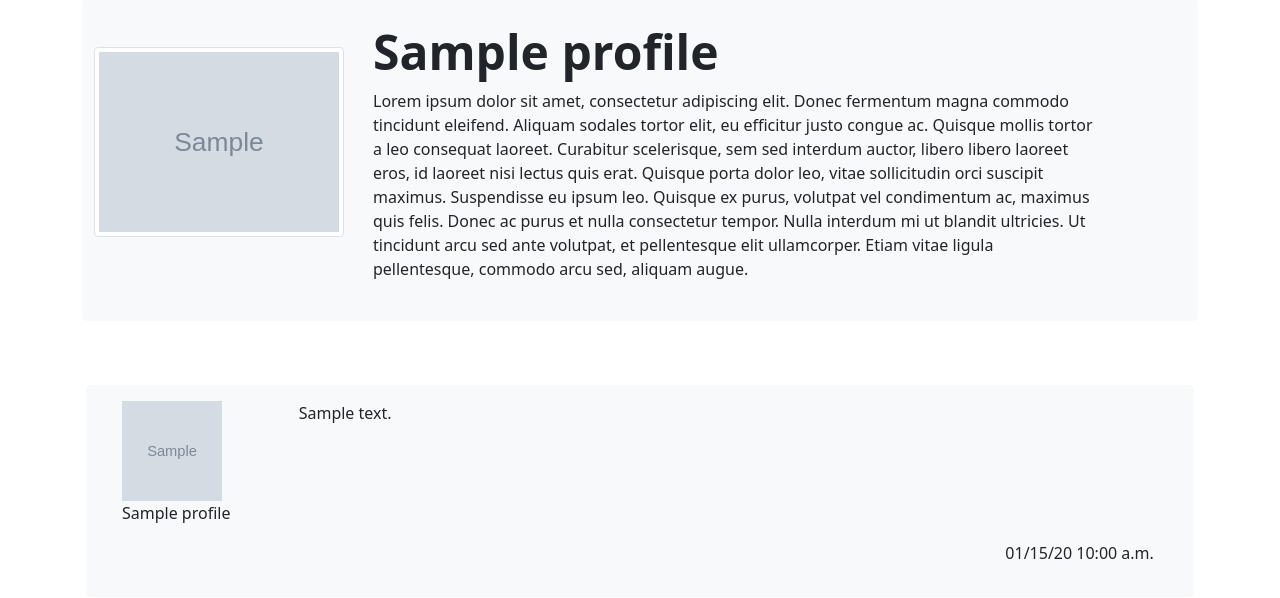
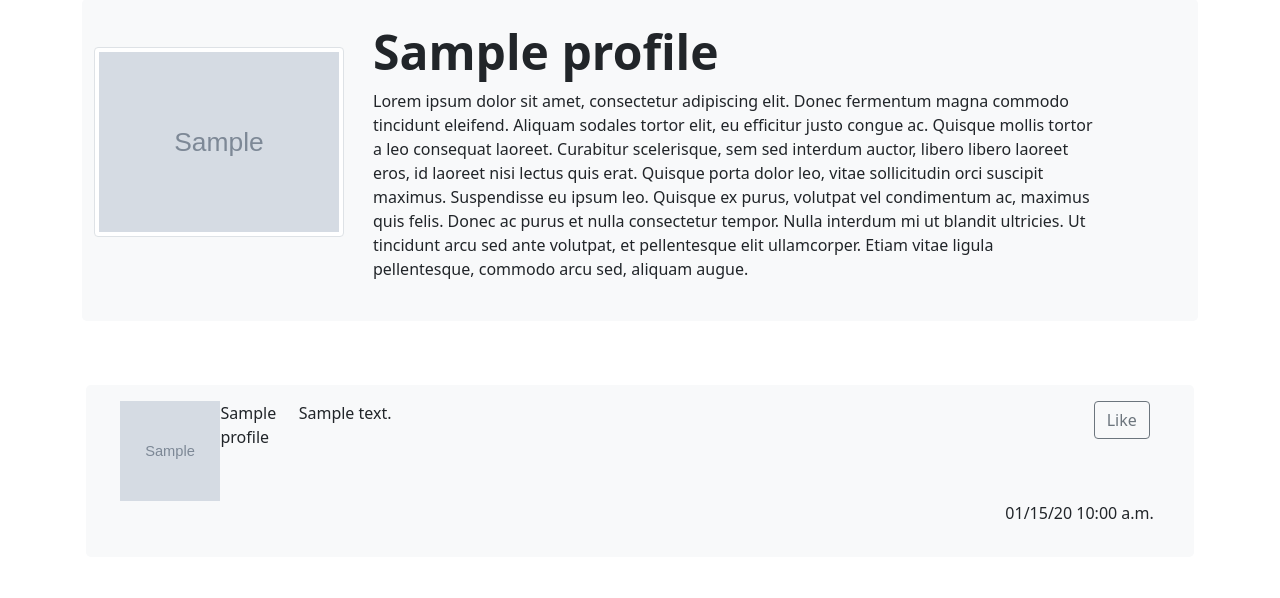
Before and after one commit to RCoff/pet-social-network, a Django app: template interface/templates/account/profile.html in a window 1280 px wide. Shown: the part 105-703 px from the top of the page. Run offline with Django 3.2, Linux system fonts and the light colour scheme; the template is opened without the code that fills it: most values are stand-ins (such as "Sample title", 1, 10 or a date in 2020); grey boxes marked "Sample" are stand-in pictures.

Commit message:
Align thumbnail and add placeholder like button

```diff
--- a/interface/templates/account/profile.html
+++ b/interface/templates/account/profile.html
@@ -41,7 +41,7 @@
                 <div class="my-3 bg-light rounded-3">
                     <div class="container-fluid">
                         <div class="row row-cols-2 py-3">
-                            <div class="col-2">
+                            <div class="col-2 d-flex justify-content-center">
                                 {% if post.profile.profile_image %}
                                     <img src="{{ post.profile.profile_image }}" width="100" height="100">
                                 {% else %}
@@ -55,8 +55,11 @@
                                 {% endif %}
                                 <p>{{ post.profile.animal_name }}</p>
                             </div>
-                            <div class="col-10">
+                            <div class="col-9">
                                 <p class="text-break">{{ post.content }}</p>
+                            </div>
+                            <div class="col-1">
+                                <button class="btn btn-outline-secondary">Like</button>
                             </div>
                             <div class="col-10"></div>
                             <div class="col-2">
```
